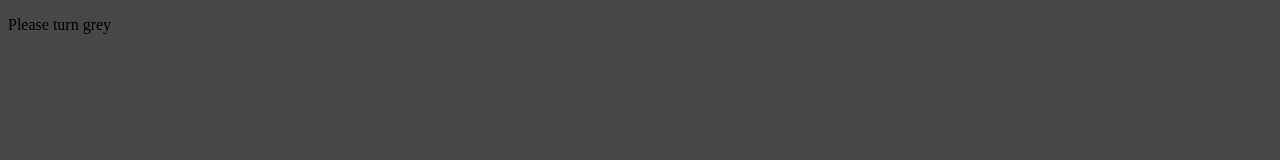
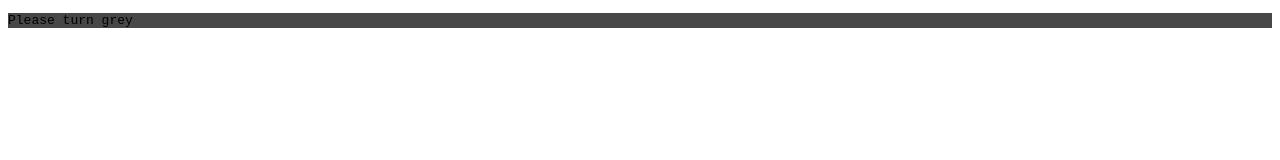
Before and after one commit to IdiotDare/outline, a plain HTML site: page index.html in a window 1280 px wide. Drawn offline with Linux system fonts and the light colour scheme.

Commit message:
Update index.html

```diff
--- a/index.html
+++ b/index.html
@@ -2,8 +2,10 @@
 <html>
   <head>
     <style>
-      body {
+      div {
         background: hsla(0,0%,20%,0.9);
+        font-family: monospace;
+        font-color: #00FFFF;
       }
     </style>
   </head>
```
